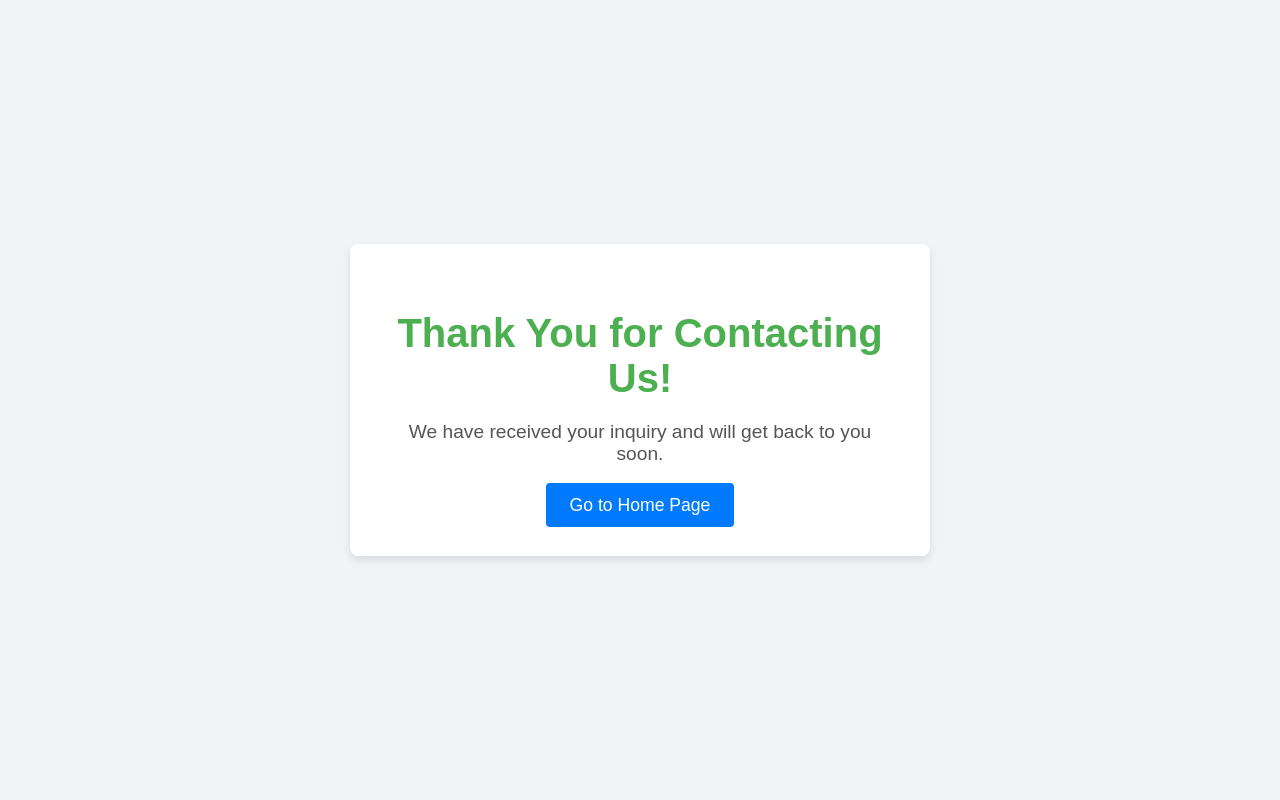
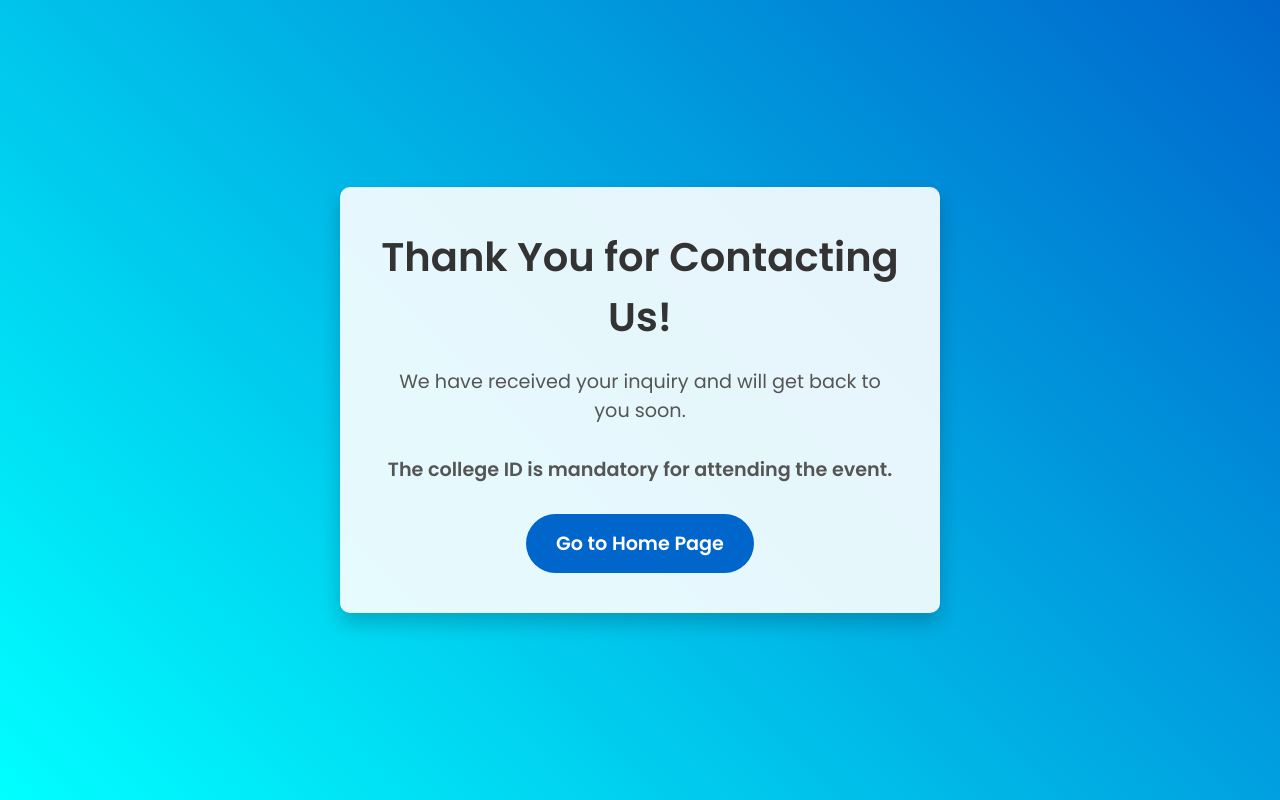
Before and after one commit to Rishi2498/clg_fest, a Django app: page /thank-you/ in a window 1280 px wide. Run offline with Django 5.2, Linux system fonts and the light colour scheme.

Commit message:
Update tq.html

```diff
--- a/event/templates/tq.html
+++ b/event/templates/tq.html
@@ -1,4 +1,3 @@
-<!-- thank_you.html -->
 {% load static %}
 
 <!DOCTYPE html>
@@ -7,12 +6,94 @@
     <meta charset="UTF-8">
     <meta name="viewport" content="width=device-width, initial-scale=1.0">
     <title>Thank You</title>
-     <link rel="stylesheet" href="{% static 'css/tq.css' %}">
+    <link rel="stylesheet" href="{% static 'css/tq.css' %}">
+    <!-- Link to Google Fonts for better typography -->
+    <link href="https://fonts.googleapis.com/css2?family=Poppins:wght@300;400;600&display=swap" rel="stylesheet">
+    <style>
+        /* General Reset and Layout */
+        * {
+            margin: 0;
+            padding: 0;
+            box-sizing: border-box;
+        }
+
+        body {
+            font-family: 'Poppins', sans-serif;
+            background: linear-gradient(45deg, #00FFFF, #0066CC);
+            color: #fff;
+            display: flex;
+            justify-content: center;
+            align-items: center;
+            height: 100vh;
+            text-align: center;
+            padding: 20px;
+        }
+
+        .container {
+            background-color: rgba(255, 255, 255, 0.9); /* semi-transparent background */
+            border-radius: 10px;
+            box-shadow: 0 10px 20px rgba(0, 0, 0, 0.2);
+            padding: 40px;
+            width: 100%;
+            max-width: 600px;
+        }
+
+        h1 {
+            font-size: 2.5em;
+            margin-bottom: 20px;
+            color: #333;
+            font-weight: 600;
+        }
+
+        p {
+            font-size: 1.2em;
+            margin-bottom: 30px;
+            color: #555;
+        }
+
+        .home-btn {
+            display: inline-block;
+            padding: 15px 30px;
+            background-color: #0066CC;
+            color: #fff;
+            font-size: 1.2em;
+            font-weight: 600;
+            text-decoration: none;
+            border-radius: 30px;
+            transition: background-color 0.3s, transform 0.3s ease-in-out;
+        }
+
+        .home-btn:hover {
+            background-color: #0066CC;
+            transform: scale(1.1);
+        }
+
+        /* Responsive Design */
+        @media (max-width: 768px) {
+            .container {
+                padding: 30px;
+            }
+
+            h1 {
+                font-size: 2em;
+            }
+
+            p {
+                font-size: 1.1em;
+            }
+
+            .home-btn {
+                font-size: 1em;
+                padding: 12px 25px;
+            }
+        }
+    </style>
 </head>
 <body>
     <div class="container">
         <h1>Thank You for Contacting Us!</h1>
         <p>We have received your inquiry and will get back to you soon.</p>
+        <b><p>The college ID is mandatory for attending the event.</p></b>
         <!-- Home Button -->
         <a href="{% url 'home' %}" class="home-btn">Go to Home Page</a>
     </div>
```
